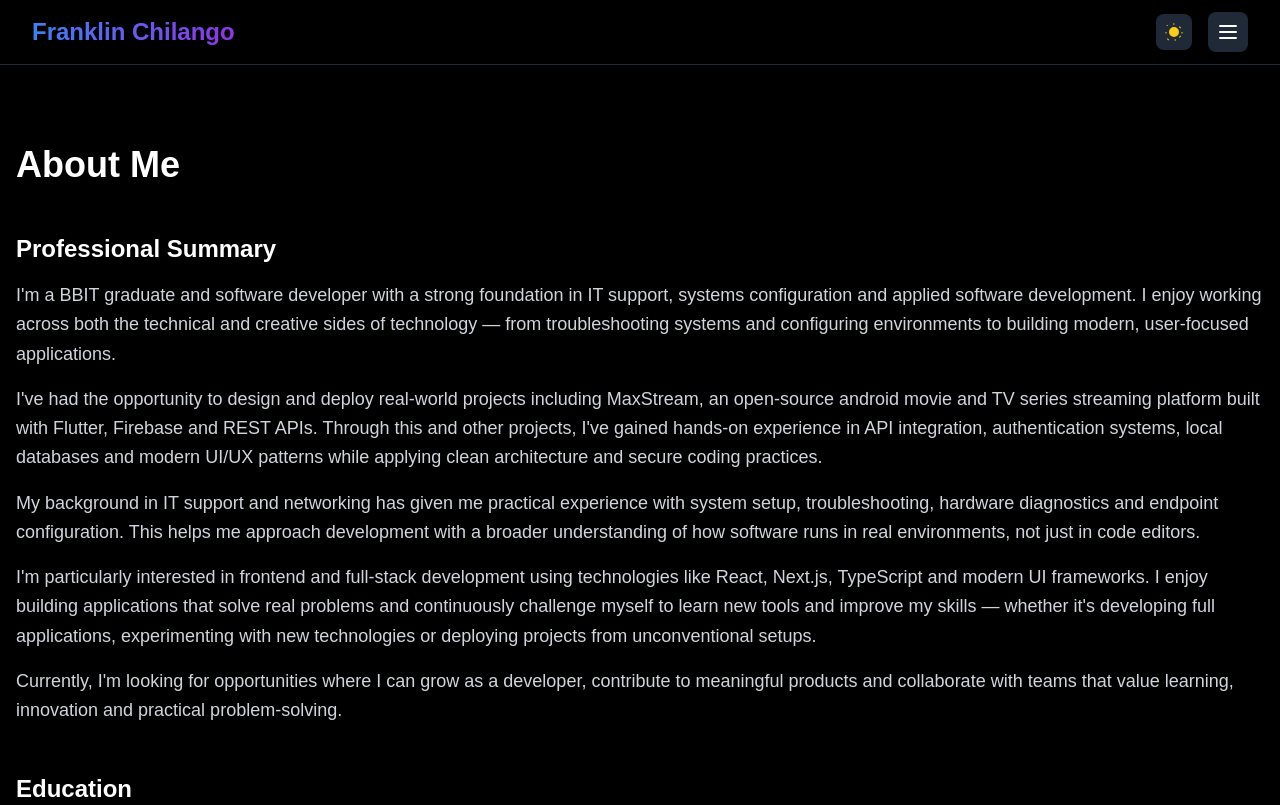
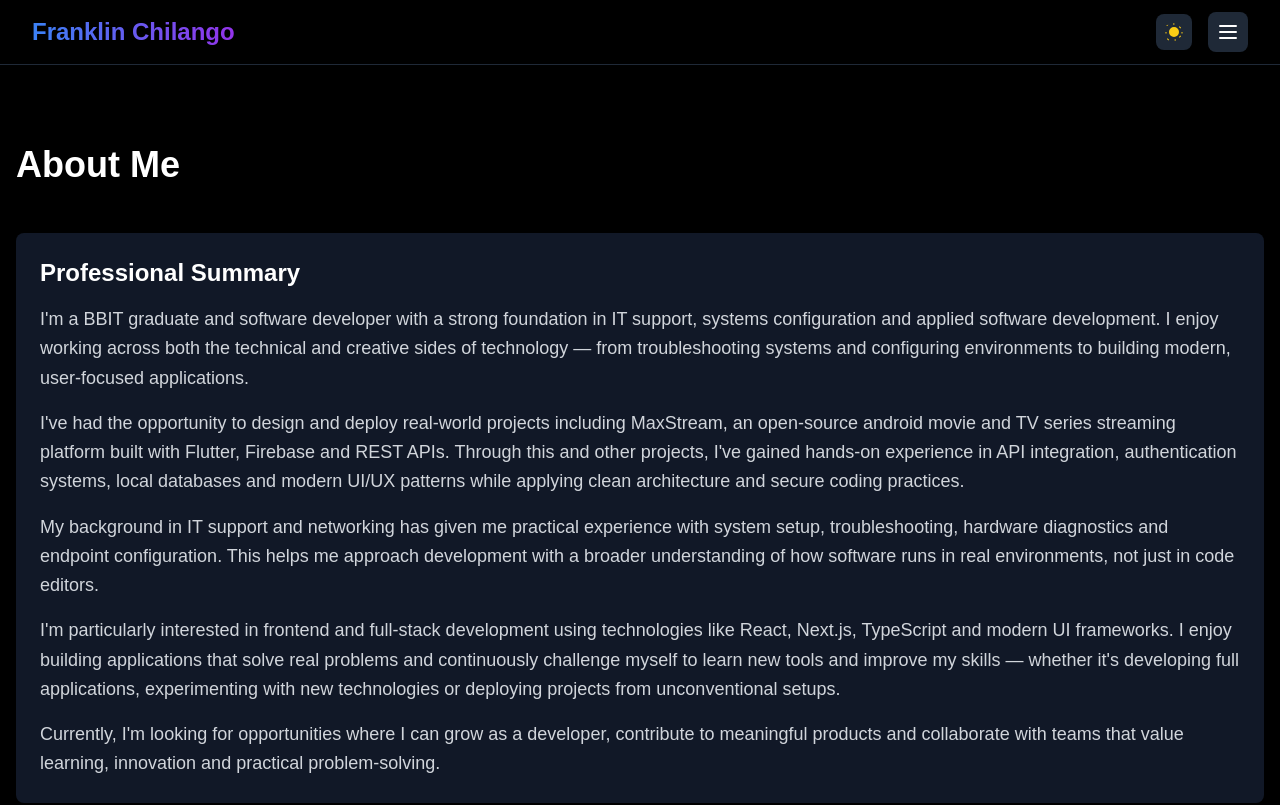
Before and after one commit to chila254/portfolio, a Next.js app: page /about in a window 1280 px wide. Shown: the top 805 px of the page. Built offline with nearby package versions, Linux system fonts and the light colour scheme.

Commit message:
Add background styling to Professional Summary section

```diff
--- a/src/app/about/page.tsx
+++ b/src/app/about/page.tsx
@@ -23,7 +23,11 @@ export default function About() {
 
         <div className="flex flex-col gap-12">
           <ScrollAnimationWrapper animation="slide-up">
-          <div>
+          <div
+            className={`p-6 rounded-lg transition-colors duration-200 ${
+              theme === "dark" ? "bg-gray-900 hover:bg-gray-800" : "bg-gray-100 hover:bg-gray-200"
+            }`}
+          >
             <h2
               className={`text-2xl font-bold mb-4 ${
                 theme === "dark" ? "text-white" : "text-gray-900"
```
